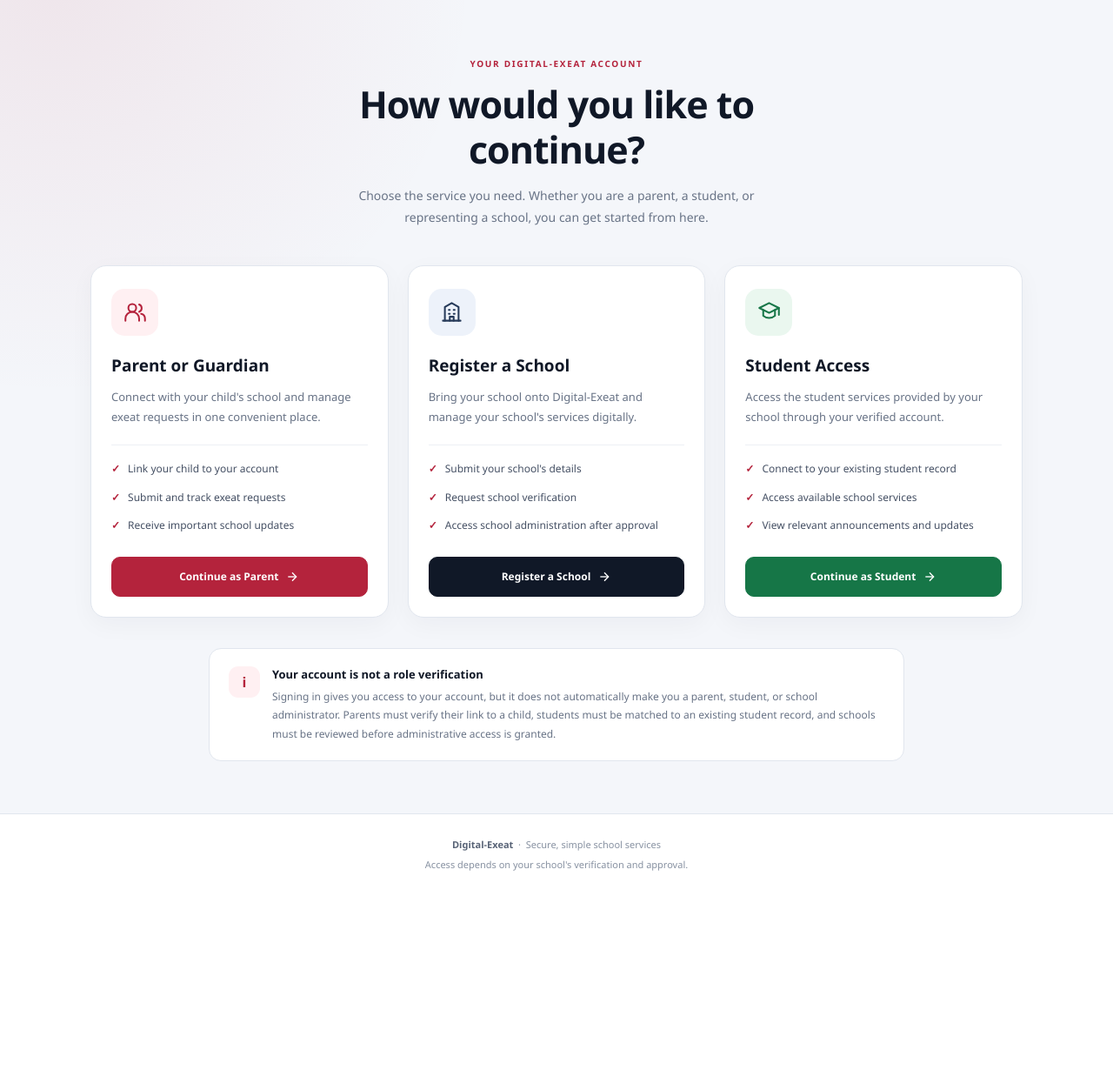
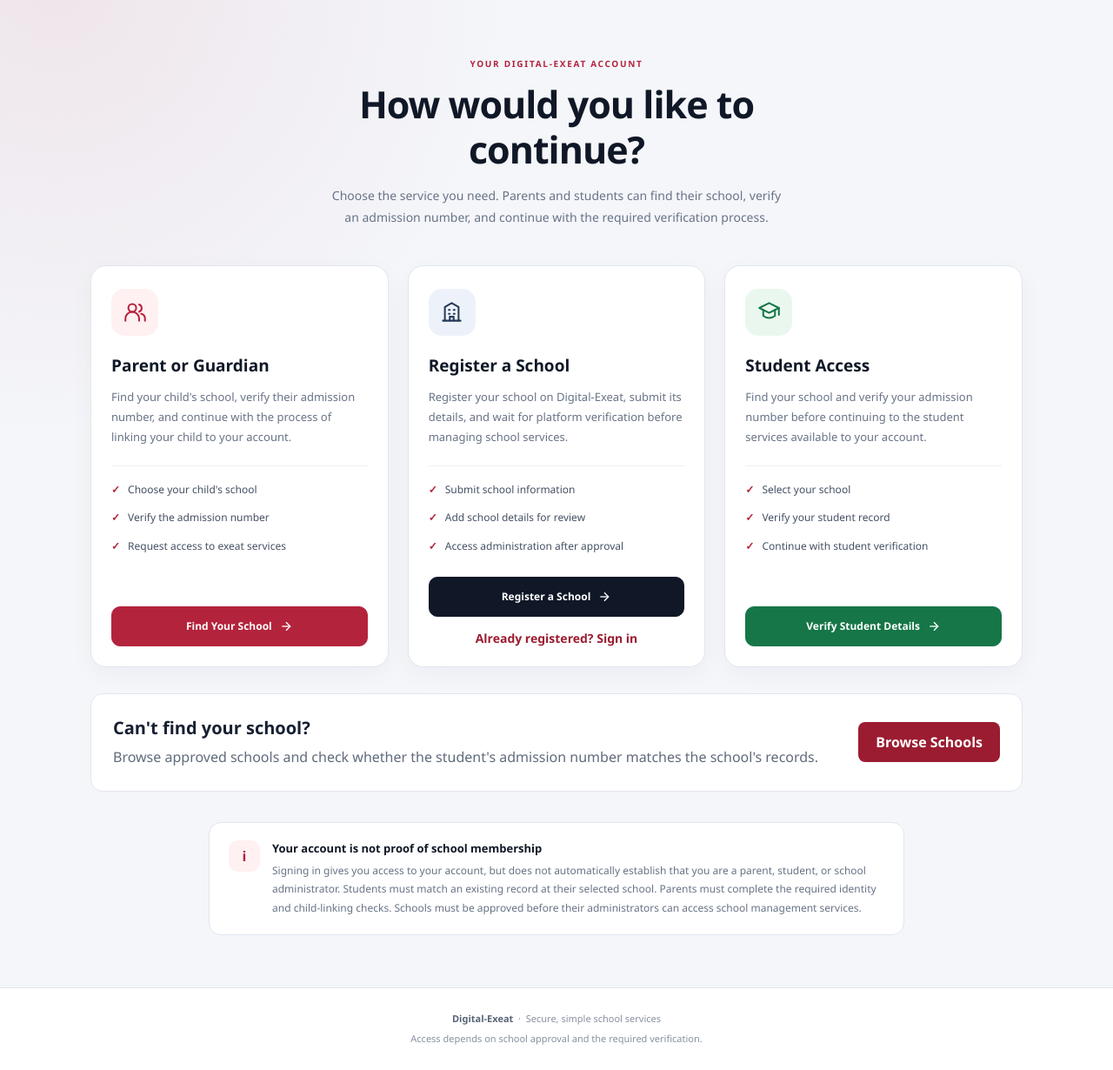
Before and after one commit to deepmimi34-spec/Digital-Exeat, a Django app: page /services/ in a window 1280 px wide. Shown: the part 81-1311 px from the top of the page at 87% size. Before the commit the page ends 1082 px from the top, so only its background shows below. Run offline with Django 5.2, Linux system fonts and the light colour scheme; the visitor is signed in with stand-in values (Sample User, id 1).

Commit message:
changes in the workflow

```diff
--- a/students/urls.py
+++ b/students/urls.py
@@ -14,4 +14,9 @@
         views.student_access,
         name="student_access",
     ),
+    path(
+        "school-directory/",
+        views.school_directory,
+        name="school_directory",
+    ),
 ]
--- a/templates/accounts/service_selection.html
+++ b/templates/accounts/service_selection.html
@@ -1,3 +1,4 @@
+
 {% load static %}
 
 <!DOCTYPE html>
@@ -6,17 +7,16 @@
 <head>
     <meta charset="UTF-8">
     <meta name="viewport" content="width=device-width, initial-scale=1.0">
-
     <meta name="theme-color" content="#101827">
 
+    <meta name="description"
+          content="Choose your Digital-Exeat service, connect to your school, and access verified school services securely.">
+
     <title>Choose a Service | Digital-Exeat</title>
-
-    {% load static %}
 
     <link rel="stylesheet"
           href="{% static 'accounts/service_selection.css' %}">
 </head>
-
 
 <body>
 
@@ -59,9 +59,9 @@
             <h1>How would you like to continue?</h1>
 
             <p>
-                Choose the service you need. Whether you are a parent,
-                a student, or representing a school, you can get started
-                from here.
+                Choose the service you need. Parents and students can find
+                their school, verify an admission number, and continue
+                with the required verification process.
             </p>
 
         </section>
@@ -69,6 +69,7 @@
 
         <!-- Service choices -->
         <section class="service-grid" aria-label="Available services">
+
 
             <!-- Parent or guardian -->
             <article class="service-card">
@@ -85,31 +86,32 @@
                 <h2>Parent or Guardian</h2>
 
                 <p class="service-description">
-                    Connect with your child's school and manage
-                    exeat requests in one convenient place.
+                    Find your child's school, verify their admission number,
+                    and continue with the process of linking your child
+                    to your account.
                 </p>
 
                 <ul class="service-features">
                     <li>
                         <span class="feature-check">✓</span>
-                        Link your child to your account
+                        Choose your child's school
                     </li>
 
                     <li>
                         <span class="feature-check">✓</span>
-                        Submit and track exeat requests
+                        Verify the admission number
                     </li>
 
                     <li>
                         <span class="feature-check">✓</span>
-                        Receive important school updates
+                        Request access to exeat services
                     </li>
                 </ul>
 
-                <!-- Replace URL name with your actual parent entry route -->
                 <a class="service-action"
-                   href="{% url 'students:link_child' %}">
-                    Continue as Parent
+                   href="{% url 'students:school_directory' %}">
+                    Find Your School
+
                     <svg viewBox="0 0 24 24" aria-hidden="true">
                         <path d="M5 12h14"></path>
                         <path d="m12 5 7 7-7 7"></path>
@@ -137,35 +139,41 @@
                 <h2>Register a School</h2>
 
                 <p class="service-description">
-                    Bring your school onto Digital-Exeat and
-                    manage your school's services digitally.
+                    Register your school on Digital-Exeat, submit its details,
+                    and wait for platform verification before managing
+                    school services.
                 </p>
 
                 <ul class="service-features">
                     <li>
                         <span class="feature-check">✓</span>
-                        Submit your school's details
+                        Submit school information
                     </li>
 
                     <li>
                         <span class="feature-check">✓</span>
-                        Request school verification
+                        Add school details for review
                     </li>
 
                     <li>
                         <span class="feature-check">✓</span>
-                        Access school administration after approval
+                        Access administration after approval
                     </li>
                 </ul>
 
-                <!-- Replace URL name with your actual school registration route -->
                 <a class="service-action"
                    href="{% url 'schools:school_signup' %}">
                     Register a School
+
                     <svg viewBox="0 0 24 24" aria-hidden="true">
                         <path d="M5 12h14"></path>
                         <path d="m12 5 7 7-7 7"></path>
                     </svg>
+                </a>
+
+                <a class="secondary-action"
+                   href="{% url 'schools:school_login' %}">
+                    Already registered? Sign in
                 </a>
 
             </article>
@@ -185,31 +193,32 @@
                 <h2>Student Access</h2>
 
                 <p class="service-description">
-                    Access the student services provided by
-                    your school through your verified account.
+                    Find your school and verify your admission number
+                    before continuing to the student services available
+                    to your account.
                 </p>
 
                 <ul class="service-features">
                     <li>
                         <span class="feature-check">✓</span>
-                        Connect to your existing student record
+                        Select your school
                     </li>
 
                     <li>
                         <span class="feature-check">✓</span>
-                        Access available school services
+                        Verify your student record
                     </li>
 
                     <li>
                         <span class="feature-check">✓</span>
-                        View relevant announcements and updates
+                        Continue with student verification
                     </li>
                 </ul>
 
-                <!-- Replace URL name with your actual student entry route -->
                 <a class="service-action"
-                   href="{% url 'student_access' %}">
-                    Continue as Student
+                   href="{% url 'students:school_directory' %}">
+                    Verify Student Details
+
                     <svg viewBox="0 0 24 24" aria-hidden="true">
                         <path d="M5 12h14"></path>
                         <path d="m12 5 7 7-7 7"></path>
@@ -221,22 +230,42 @@
         </section>
 
 
+        <!-- School directory shortcut -->
+        <section class="directory-banner">
+
+            <div>
+                <h2>Can't find your school?</h2>
+
+                <p>
+                    Browse approved schools and check whether the student's
+                    admission number matches the school's records.
+                </p>
+            </div>
+
+            <a href="{% url 'students:school_directory' %}"
+               class="directory-button">
+                Browse Schools
+            </a>
+
+        </section>
+
+
         <!-- Verification notice -->
         <aside class="verification-notice">
 
             <div class="notice-icon" aria-hidden="true">i</div>
 
             <div>
-                <h3>Your account is not a role verification</h3>
+                <h3>Your account is not proof of school membership</h3>
 
                 <p>
-                    Signing in gives you access to your account, but
-                    it does not automatically make you a parent,
-                    student, or school administrator. Parents must
-                    verify their link to a child, students must be
-                    matched to an existing student record, and schools
-                    must be reviewed before administrative access is
-                    granted.
+                    Signing in gives you access to your account, but does
+                    not automatically establish that you are a parent,
+                    student, or school administrator. Students must match
+                    an existing record at their selected school. Parents
+                    must complete the required identity and child-linking
+                    checks. Schools must be approved before their
+                    administrators can access school management services.
                 </p>
             </div>
 
@@ -247,17 +276,86 @@
 
     <!-- Footer -->
     <footer class="footer">
+
         <p>
             <strong>Digital-Exeat</strong>
             &nbsp;·&nbsp; Secure, simple school services
         </p>
 
         <p>
-            Access depends on your school's verification and approval.
+            Access depends on school approval and the required verification.
         </p>
+
     </footer>
 
 </div>
 
+<style>
+    /* Additional styles for the new directory links */
+
+    .secondary-action {
+        display: block;
+        margin-top: 15px;
+        color: #9b1c31;
+        font-size: 14px;
+        font-weight: 600;
+        text-align: center;
+        text-decoration: none;
+    }
+
+    .secondary-action:hover {
+        text-decoration: underline;
+    }
+
+    .directory-banner {
+        display: flex;
+        align-items: center;
+        justify-content: space-between;
+        gap: 22px;
+        margin-top: 30px;
+        padding: 25px;
+        background: #ffffff;
+        border: 1px solid #e2e6ed;
+        border-radius: 14px;
+    }
+
+    .directory-banner h2 {
+        margin: 0 0 8px;
+        font-size: 20px;
+    }
+
+    .directory-banner p {
+        margin: 0;
+        color: #606b7b;
+        line-height: 1.6;
+    }
+
+    .directory-button {
+        display: inline-block;
+        flex-shrink: 0;
+        padding: 12px 20px;
+        background: #9b1c31;
+        color: #ffffff;
+        border-radius: 8px;
+        font-weight: 600;
+        text-decoration: none;
+    }
+
+    .directory-button:hover {
+        background: #791426;
+    }
+
+    @media (max-width: 600px) {
+        .directory-banner {
+            align-items: stretch;
+            flex-direction: column;
+        }
+
+        .directory-button {
+            text-align: center;
+        }
+    }
+</style>
+
 </body>
 </html>
```
Also changed, not shown: schools/models.py (+10 -0 lines), students/models.py (+7 -4 lines), students/views.py (+69 -0 lines), templates/students/school_directory.html (added, +340 -0 lines).
